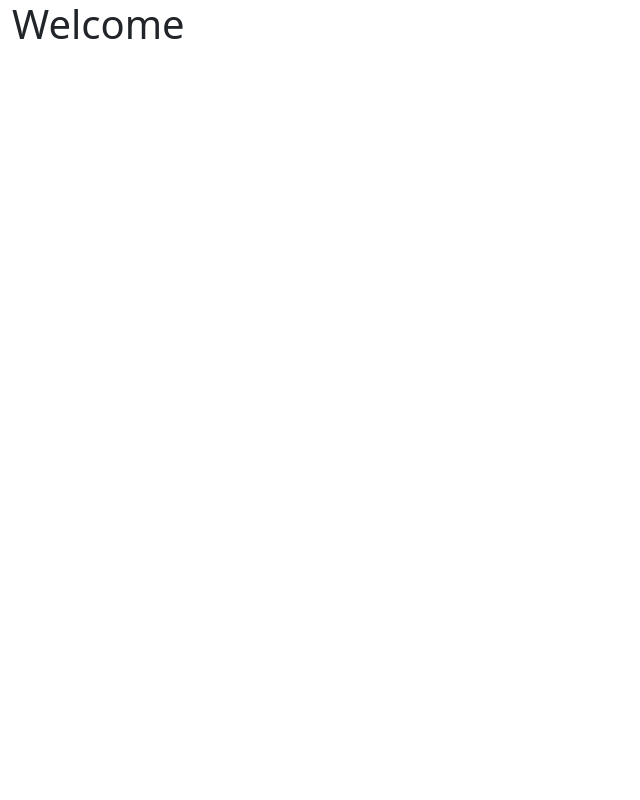
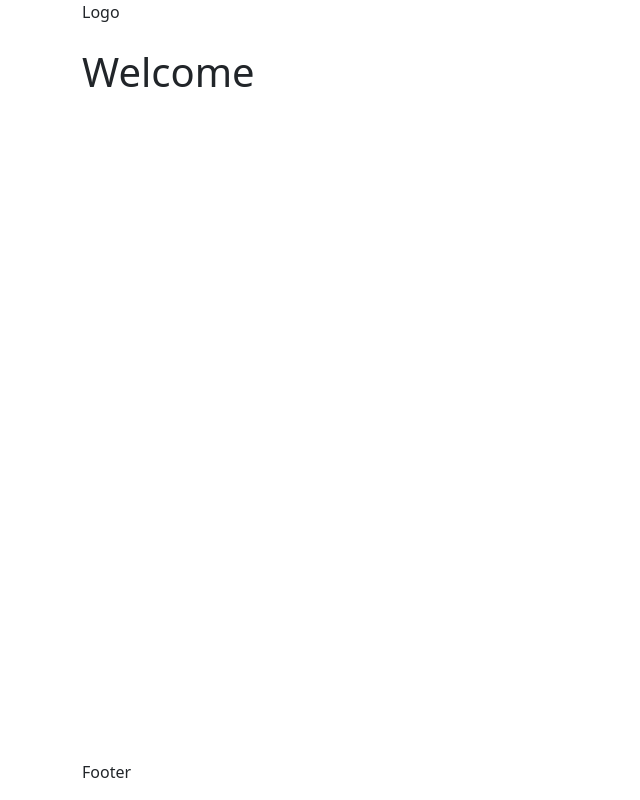
Before and after one commit to Christonn93/Semester-Project-2, a website: page index.html in a window 1280 px wide. Shown: the whole page, without its empty margins (0-640 px from the left). Drawn offline with nearby package versions, Linux system fonts and the light colour scheme; files that its build step writes are made by us from their sources.

Commit message:
Doing some changes to homepage, package.json and readme.md

```diff
--- a/index.html
+++ b/index.html
@@ -7,12 +7,22 @@
     <title>Title</title>
     <link href="./dist/css/index.css" rel="stylesheet" />
   </head>
-  <body>
-    <header class="container"></header>
-    <main class="container-fluid">
+  <body class="d-flex flex-column vh-100 gap-4">
+    <header class="container-fluid">
+      <div class="container">
+        <nav>
+          <a href="./" class="nav-link">Logo</a>
+        </nav>
+      </div>
+    </header>
+    <main class="container flex-fill">
       <h1>Welcome</h1>
     </main>
-    <footer></footer>
-    <script src="/src/js/index.js" type="module"></script>
+    <footer class="container-fluid">
+      <div class="container">
+        <p>Footer</p>
+      </div>
+    </footer>
+    <script src="./index.js" type="module"></script>
   </body>
 </html>
--- a/index.js
+++ /dev/null
@@ -1,2 +0,0 @@
-import router from "./router/index.js";
-router()
--- a/package.json
+++ b/package.json
@@ -13,7 +13,10 @@
     "lint-fix": "eslint src/**/*.js --cache --fix",
     "build": "sass src/scss:dist/css",
     "start": "sass --watch src/scss:dist/css & live-server",
-    "prepare": "husky install"
+    "prepare": "husky install",
+    "dev": "vite",
+    "vite-build": "vite build",
+    "vite-preview": "vite preview"
   },
   "repository": {
     "type": "git",
```
Also changed, not shown: README.md.
